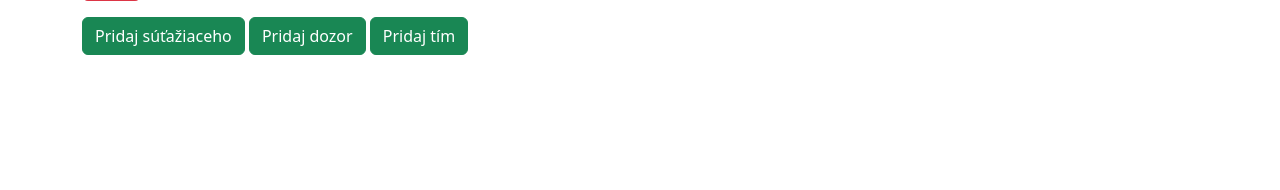
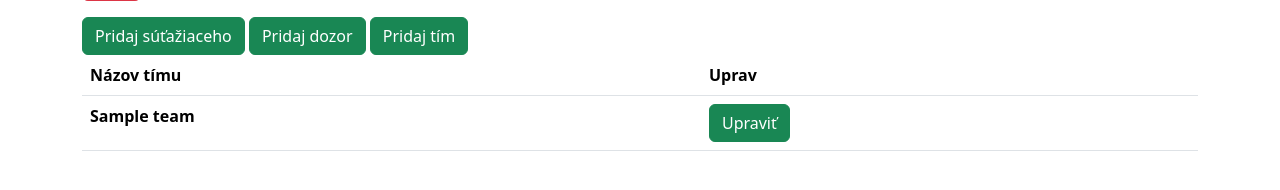
Before and after one commit to TIS2023-FMFI/robocup, a Django app: page /org-panel/check-in/1/ in a window 1280 px wide. Shown: the part 357-547 px from the top of the page. Run offline with Django 5.2, Linux system fonts and the light colour scheme; a user stored in the database is signed in; tables that the repository leaves empty hold one stand-in row (values such as "Sample post"); lists and menus that the app fills with data are empty; parts of the project's set-up code (start-up, migrations or seed data) failed here and were passed over; some libraries are stand-ins or nearby versions.

Commit message:
add team edit to checkin

```diff
--- a/robocup-reg/web/leader/templates/team_assembly.html
+++ b/robocup-reg/web/leader/templates/team_assembly.html
@@ -8,7 +8,11 @@
         <div class="container mt-5">
             <h2>Zostavenie tímu</h2>
             {% if form.instance.id %}
+                {% if uid is not None %}
+                    <form method="post" action="{% url 'team_edit_org' form.instance.id uid %}">
+                    {% else %}
                         <form method="post" action="{% url 'team_edit' form.instance.id %}">
+                        {% endif %}
                     {% elif id is not None %}
                         <form method="post" action="{% url 'team_add' id %}">
                         {% else %}
--- a/robocup-reg/web/leader/urls.py
+++ b/robocup-reg/web/leader/urls.py
@@ -17,4 +17,5 @@ urlpatterns = [
     path("leader-panel/team/add/<int:id>", views.team_add, name="team_add"),
     path("leader-panel/team/edit/<int:id>/", views.team_edit, name="team_edit"),
     path("leader-panel/team/delete/<int:id>/", views.team_delete, name="team_delete"),
+    path("leader-panel/team/edit/<int:id>-<int:uid>/", views.team_edit_org, name="team_edit_org"),
 ]
--- a/robocup-reg/web/org/templates/check-in.html
+++ b/robocup-reg/web/org/templates/check-in.html
@@ -44,4 +44,26 @@
        class="btn btn-success"
        href="{% url 'team_add' checked_user %}">Pridaj tím</a>
     {#    </div>#}
+    <div>
+        <table class="table">
+            <thead>
+                <tr>
+                    <th scope="col">Názov tímu</th>
+                    <th scope="col">Uprav</th>
+                </tr>
+            </thead>
+            <tbody>
+                {% for team in user_teams %}
+                    <tr>
+                        <th>{{ team.team_name }}</th>
+                        <th scope="col">
+                            <a type="button"
+                               class="btn btn-success"
+                               href="{% url 'team_edit_org' id=team.id uid=checked_user %}">Upraviť</a>
+                        </th>
+                    </tr>
+                {% endfor %}
+            </tbody>
+        </table>
+    </div>
 {% endblock content %}
--- a/robocup-reg/web/org/views.py
+++ b/robocup-reg/web/org/views.py
@@ -5,7 +5,7 @@ import string
 from io import BytesIO
 
 from django.contrib import messages
-from django.contrib.auth import login, update_session_auth_hash
+from django.contrib.auth import update_session_auth_hash
 from django.contrib.auth.decorators import user_passes_test
 from django.contrib.auth.forms import PasswordChangeForm
 from django.core import serializers
@@ -49,6 +49,7 @@ def org_panel(request):
 @user_passes_test(lambda user: user.is_staff)
 def check_in(request, id):
     user_persons = Person.objects.filter(user_id=id).order_by("last_name")
+    user_teams = Team.objects.filter(user_id=id)
 
     if request.method == "POST":
         formset = BulkCheckInFormSet(request.POST, prefix="person")
@@ -65,6 +66,7 @@ def check_in(request, id):
     context = {
         "formset": formset,
         "user_persons": user_persons,
+        "user_teams": user_teams,
         "checked_user": id,
     }
     return render(request, "check-in.html", context)
```
Also changed, not shown: robocup-reg/web/leader/views.py (+32 -1 lines). Lines whose indentation alone changed are shown as unchanged.
